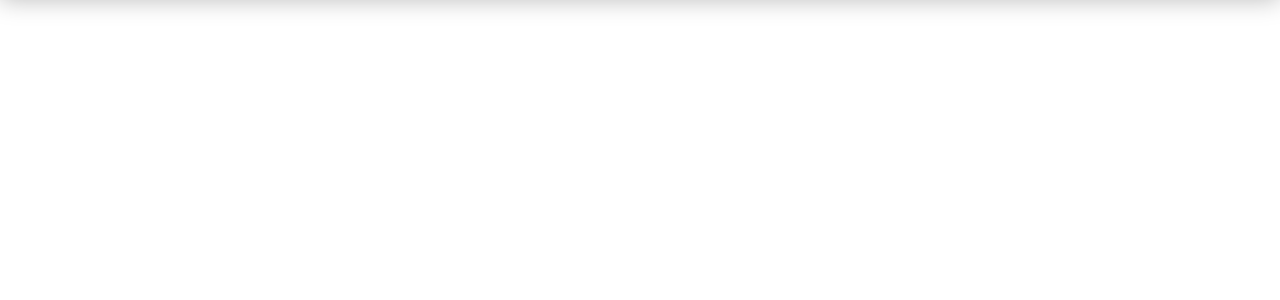
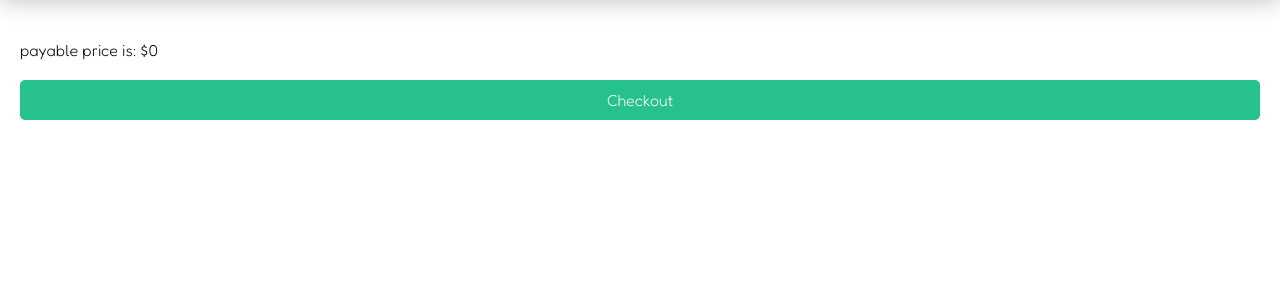
Before and after one commit to alirahmnicode/e-commerce-, a Django app: page /order/payment/ in a window 1280 px wide. Shown: the part 80-380 px from the top of the page. Run offline with Django 4.2, Linux system fonts and the light colour scheme.

Commit message:
create payment page

```diff
--- a/order/templates/order/paymant.html
+++ b/order/templates/order/paymant.html
@@ -1,5 +1,6 @@
 {% extends 'base.html' %}
 {% load static %}
+{% load custom_tags %}
 {% block head %}
 <link rel="stylesheet" href="{% static 'cart.css' %}?{% now 'U' %}">
 <title>payment</title>
@@ -7,6 +8,29 @@
 {% block content %}
 {% include 'inc/nav.html' %}
 
+<div class="container">
+    <div class="order">
+        <div class="detail">
+            {% for item in cart %}
+            {% with product=item.product %}
+            <div class="product">
+                <div><span>{{ product.name }}</span></div>
+                <div>{{ item.quantity }}</div>
+                <div>{{ item.total_price | price}}</div>
+            </div>
+            {% endwith %}
+            {% endfor %}
+        </div>
+        <div class="payment">
+            <div>
+                <p>payable price is: <span>{{ cart.get_total_price | price}}</span></p>
+            </div>
+            <div>
+                <a href="{% url 'order:payment' %}" class="checkout">Checkout</a>
+            </div>
+        </div>
+    </div>
+</div>
 
 {% endblock content %}
 
--- a/order/views.py
+++ b/order/views.py
@@ -1,8 +1,11 @@
 from django.shortcuts import render
 from django.views import View
+
+from cart.cart import Cart
 
 
 
 class PaymentView(View):
     def get(self,request):
-        return render(request ,'order/paymant.html')
+        cart = Cart(request)
+        return render(request ,'order/paymant.html' , {'cart':cart})
--- a/static/cart.css
+++ b/static/cart.css
@@ -100,6 +100,15 @@
   margin: 100px;
 }
 
+
+.payment {
+  margin: 20px;
+}
+
+.payment> div:first-child {
+  padding: 20px 0;
+}
+
 @media only screen and (max-width:800px) {
   .cart {
     flex-direction: column;
```
